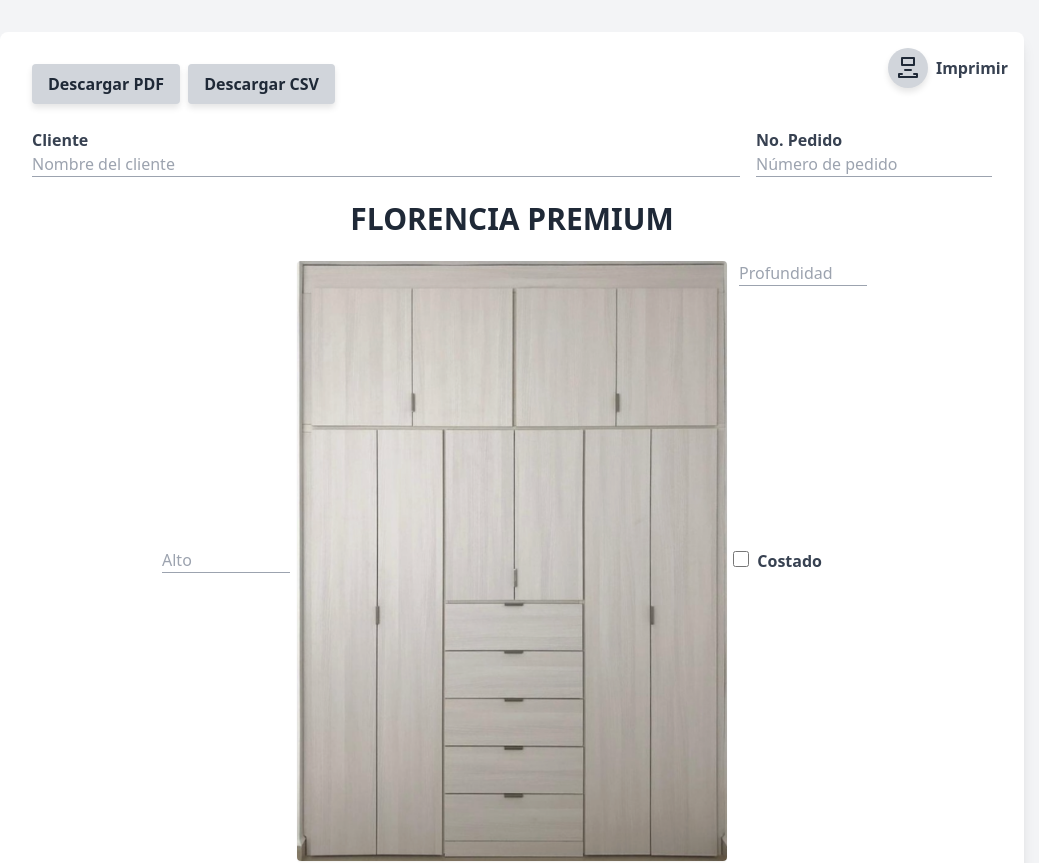
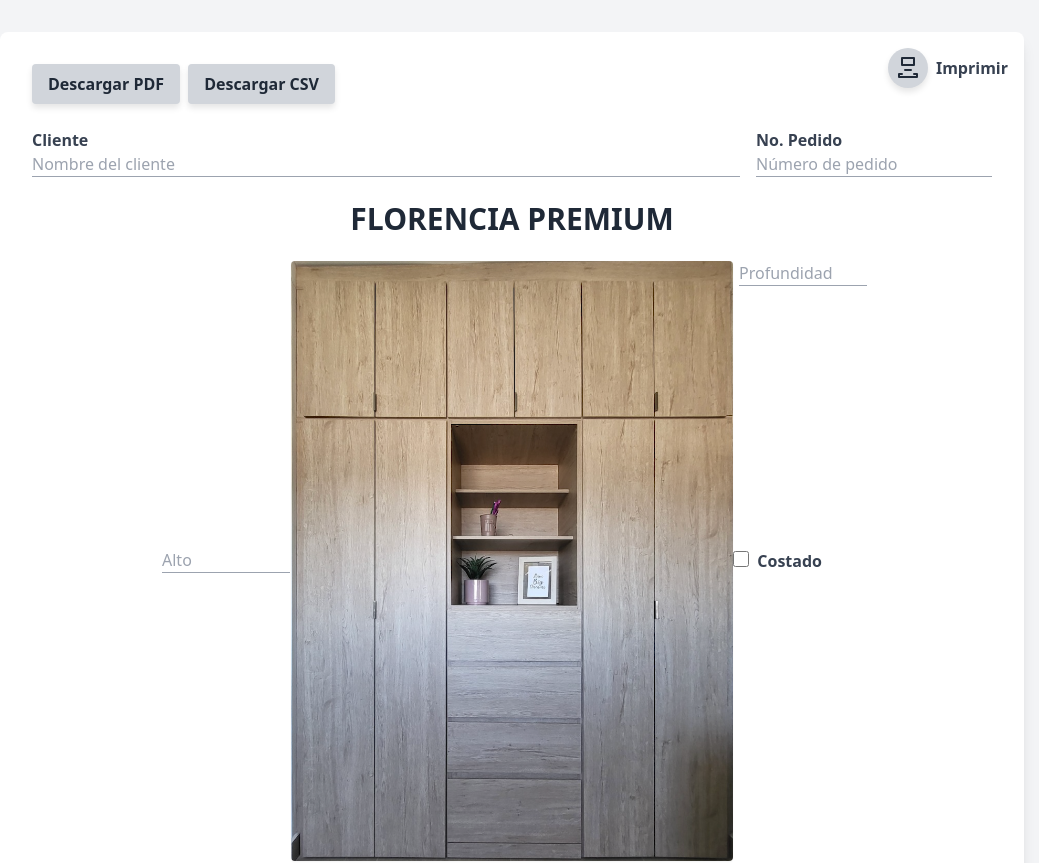
Before and after one commit to WMoralesGranados/Lapuertamx, an Angular app in the folder la-puerta-mx/: page /calculators/closets/florencia-premium in a window 1280 px wide. Shown: the top 863 px of the page, without its empty margins (128-1167 px from the left). Built offline with nearby package versions, Linux system fonts and the light colour scheme.

Commit message:
Fix: put correct img to florencia premium

```diff
--- a/la-puerta-mx/src/app/features/calculators/closets/florencia-premium/florencia-premium.component.html
+++ b/la-puerta-mx/src/app/features/calculators/closets/florencia-premium/florencia-premium.component.html
@@ -42,7 +42,7 @@
         <input type="text" placeholder="Alto" class="w-32 border-b border-gray-400 bg-transparent focus:outline-none focus:ring-0 focus:border-gray-700" [(ngModel)]="alto" (input)="onAltoChange()">
       </div>
 
-      <img src="/florenciaClassic.png" alt="Imagen del closet" class="max-w-xl max-h-[600px] mx-auto shadow-sm rounded z-10"> <!-- Cambiado el nombre de la imagen -->
+      <img src="/florenciaPremium.png" alt="Imagen del closet" class="max-w-xl max-h-[600px] mx-auto shadow-sm rounded z-10"> <!-- Cambiado el nombre de la imagen -->
 
       <!-- Input para "Ancho" centrado debajo de la imagen -->
       <div class="absolute left-1/2 transform -translate-x-1/2 top-full mt-4">
--- a/la-puerta-mx/src/app/features/calculators/closets/florencia-premium/florencia-premium.component.ts
+++ b/la-puerta-mx/src/app/features/calculators/closets/florencia-premium/florencia-premium.component.ts
@@ -218,7 +218,7 @@ export class FlorenciaPremiumComponent {
     const link = document.createElement('a');
     const url = URL.createObjectURL(blob);
     link.setAttribute('href', url);
-    link.setAttribute('download', 'closet-premium.csv'); // Cambiado el nombre del archivo CSV
+    link.setAttribute('download', 'closet-premium.csv');
     document.body.appendChild(link);
     link.click();
     document.body.removeChild(link);
```
Also changed, not shown: la-puerta-mx/public/florenciaPremium.png (added).
